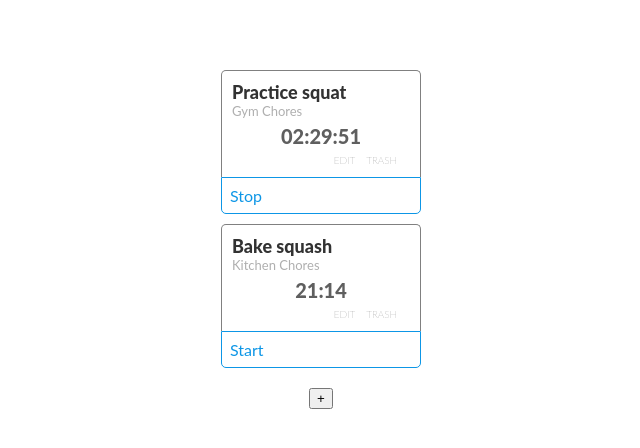
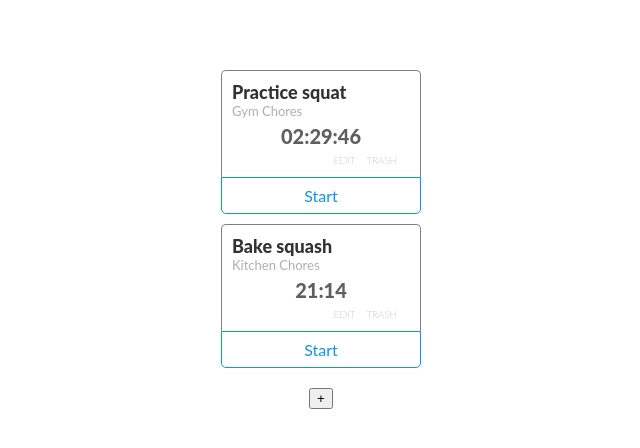
Before and after one commit to Maurikzio/mau-time-tracking-app, a React (Create React App) app: page / in a window 1280 px wide. Shown: the top 448 px of the page, without its empty margins (319-959 px from the left). Built offline with nearby package versions, Linux system fonts and the light colour scheme.

Commit message:
adding styles for START and STOP buttons

```diff
--- a/components/TimersDashboard.js
+++ b/components/TimersDashboard.js
@@ -25,7 +25,8 @@ class TimersDashboard extends React.Component {
         project: 'Gym Chores',
         id: uuidv4(),
         elapsed: 8986300,
-        runningSince: Date.now()
+        // runningSince: Date.now()
+        runningSince: null
       },
       {
         title: 'Bake squash',
--- a/components/styles/timer-styles.css
+++ b/components/styles/timer-styles.css
@@ -67,4 +67,20 @@
   box-sizing: border-box;
   border-bottom-left-radius: 5px;
   border-bottom-right-radius: 5px;
+  text-align: center;
+  transition: .3s all ease;
 }
+.timer-control:hover{
+  cursor: pointer;
+  color: white;
+  background: rgb(13, 150, 230);
+}
+
+.stop-btn{
+  color: red;
+  border: 1px solid red;
+}
+.stop-btn:hover{
+  color: white;
+  background: red;
+}
```
